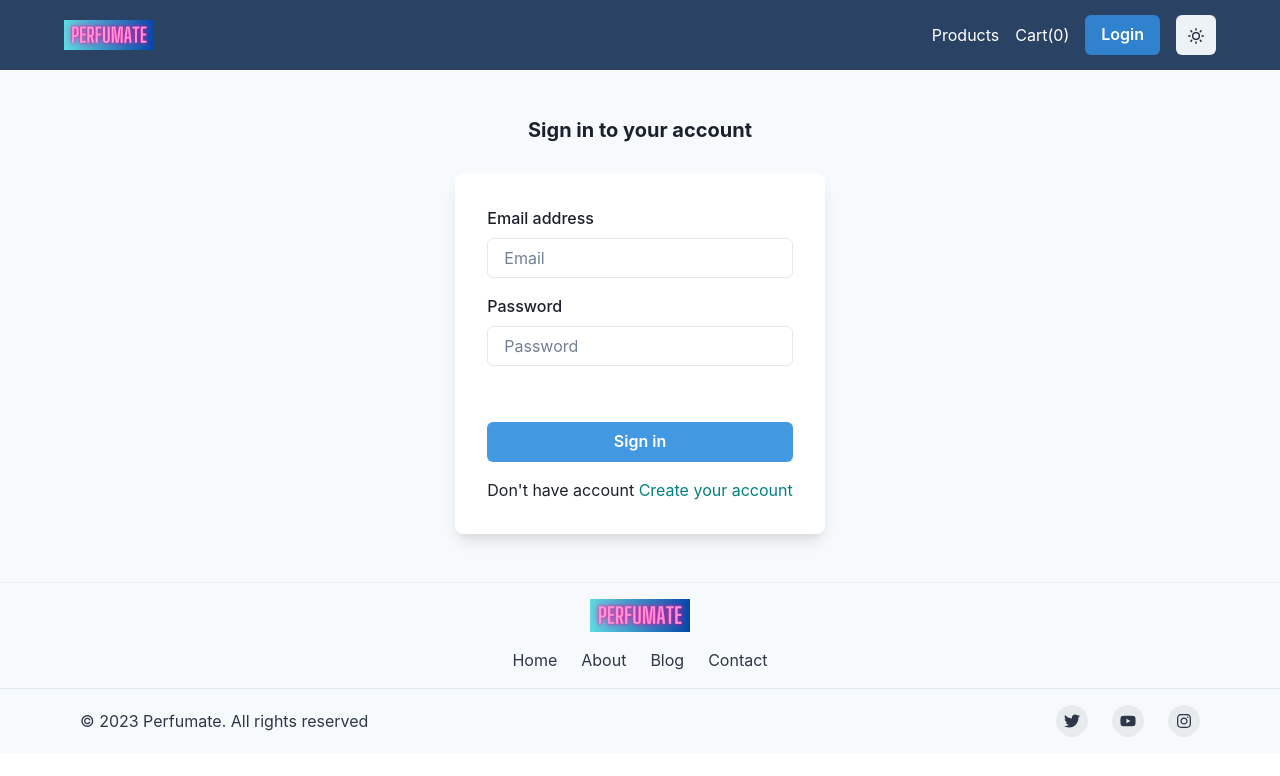
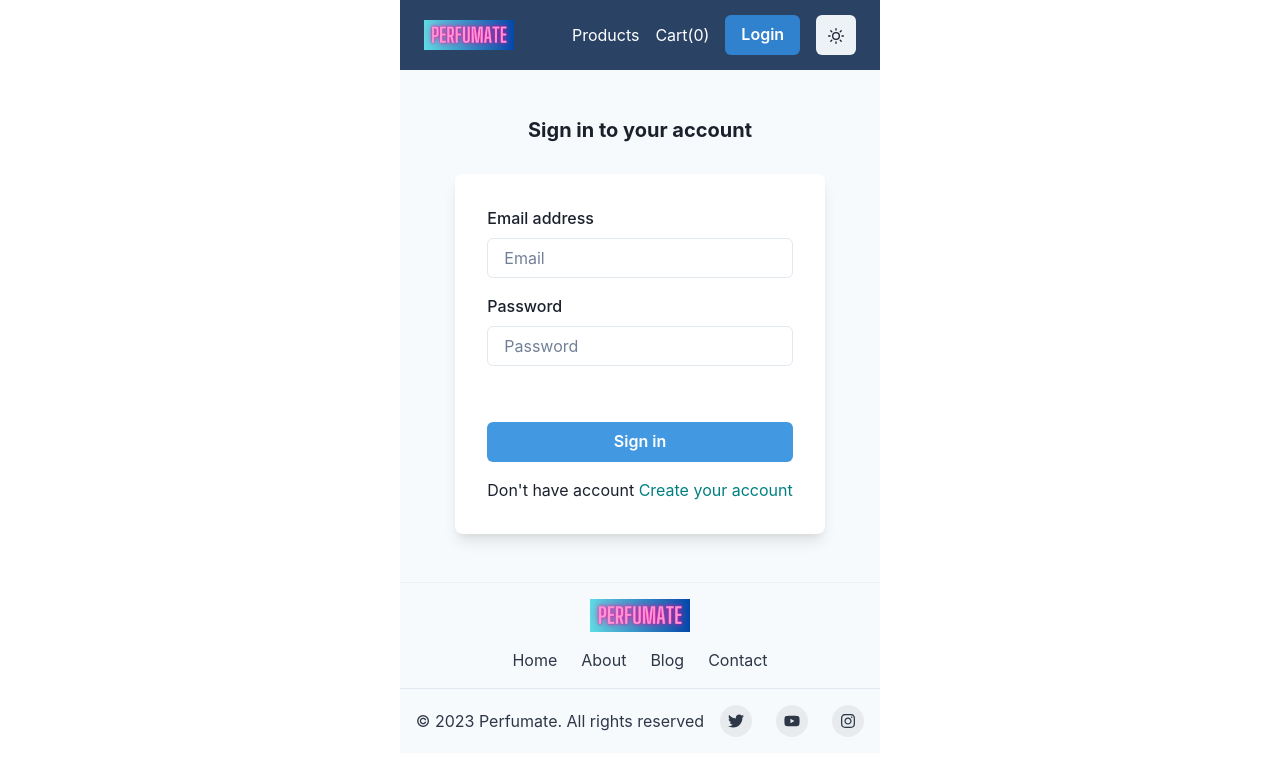
Before and after one commit to Sahnawaz7hussain/paypal_a, a React (Vite) app in the folder frontend/: page /login in a window 1280 px wide. Shown: the top 776 px of the page. Built offline with nearby package versions, Linux system fonts and the light colour scheme; no server answers.

Commit message:
file updated

```diff
--- a/frontend/index.html
+++ b/frontend/index.html
@@ -5,6 +5,13 @@
     <link rel="icon" type="image/svg+xml" href="/vite.png/" />
     <meta name="viewport" content="width=device-width, initial-scale=1.0" />
     <title>Perfumate</title>
+    <style>
+      body {
+        display: flex;
+        flex-direction: column;
+        align-items: center;
+      }
+    </style>
   </head>
   <body>
     <div id="root"></div>
--- a/frontend/src/App.css
+++ b/frontend/src/App.css
@@ -1,6 +1,7 @@
 .App {
   height: auto;
   width: 100%;
+  max-width: 1370px;
   padding: 0 5%;
   background-color: transparent;
 }
```
